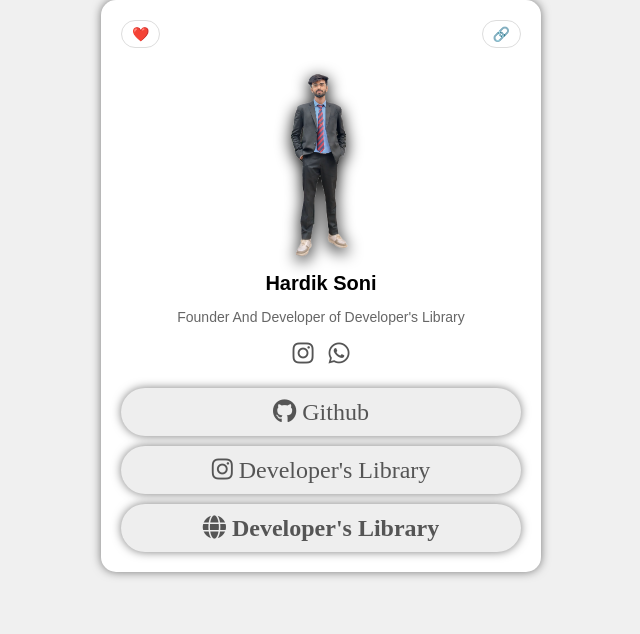
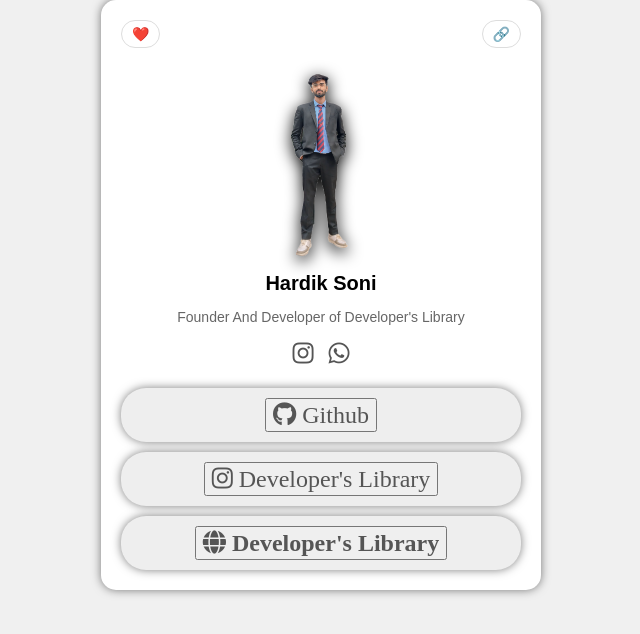
Before and after one commit to ItsHardikSoni/All-In-One-link-For-Bio, a plain HTML site: page index.html in a window 1280 px wide. Shown: the whole page, without its empty margins (319-959 px from the left). Drawn offline with Linux system fonts and the light colour scheme.

Commit message:
Update index.html

```diff
--- a/index.html
+++ b/index.html
@@ -1,5 +1,6 @@
 <!DOCTYPE html>
 <html lang="en">
+
 <head>
     <meta charset="UTF-8">
     <meta name="viewport" content="width=device-width, initial-scale=1.0">
@@ -7,6 +8,7 @@
     <link rel="stylesheet" href="styles.css">
     <link rel="stylesheet" href="https://cdnjs.cloudflare.com/ajax/libs/font-awesome/5.15.4/css/all.min.css">
 </head>
+
 <body>
     <div class="container">
         <header>
@@ -21,15 +23,27 @@
         </div>
         <div class="social-media">
             <a href="https://www.instagram.com/its.hardiksoni/" class="social-icon"><i class="fab fa-instagram"></i></a>
-            <a href="https://api.whatsapp.com/send?phone=919661850789&text=Hello!" class="social-icon"><i class="fab fa-whatsapp"></i></a>
+            <a href="https://api.whatsapp.com/send?phone=919661850789&text=Hello!" class="social-icon"><i
+                    class="fab fa-whatsapp"></i></a>
         </div>
         <div class="buttons">
-            <button class="option-btn"><a href="https://github.com/its.hardiksoni" class="social-icon"><i class="fab fa-github"> Github</i></a></button>
-
-            <button class="option-btn"><a href="https://www.instagram.com/developers.library/" class="social-icon"><i class="fab fa-instagram"> Developer's Library</i></a></button>
-
-            <button class="option-btn"><a href="https://itshardiksoni.github.io/Developers-Library/index.html" class="social-icon"><i class="fas fa-globe"> Developer's Library</i></a></button>
+            <a href="https://github.com/ItsHardiksoni" class="option-btn">
+                <button class="social-icon">
+                    <i class="fab fa-github"> Github</i>
+                </button>
+            </a>
+            <a href="https://www.instagram.com/developers.library/" class="option-btn">
+                <button class="social-icon">
+                    <i class="fab fa-instagram"> Developer's Library</i>
+                </button>
+            </a>
+            <a href="https://itshardiksoni.github.io/Developers-Library/index.html" class="option-btn">
+                <button class="social-icon">
+                    <i class="fas fa-globe"> Developer's Library</i>
+                </button>
+            </a>
         </div>
     </div>
 </body>
+
 </html>
```
